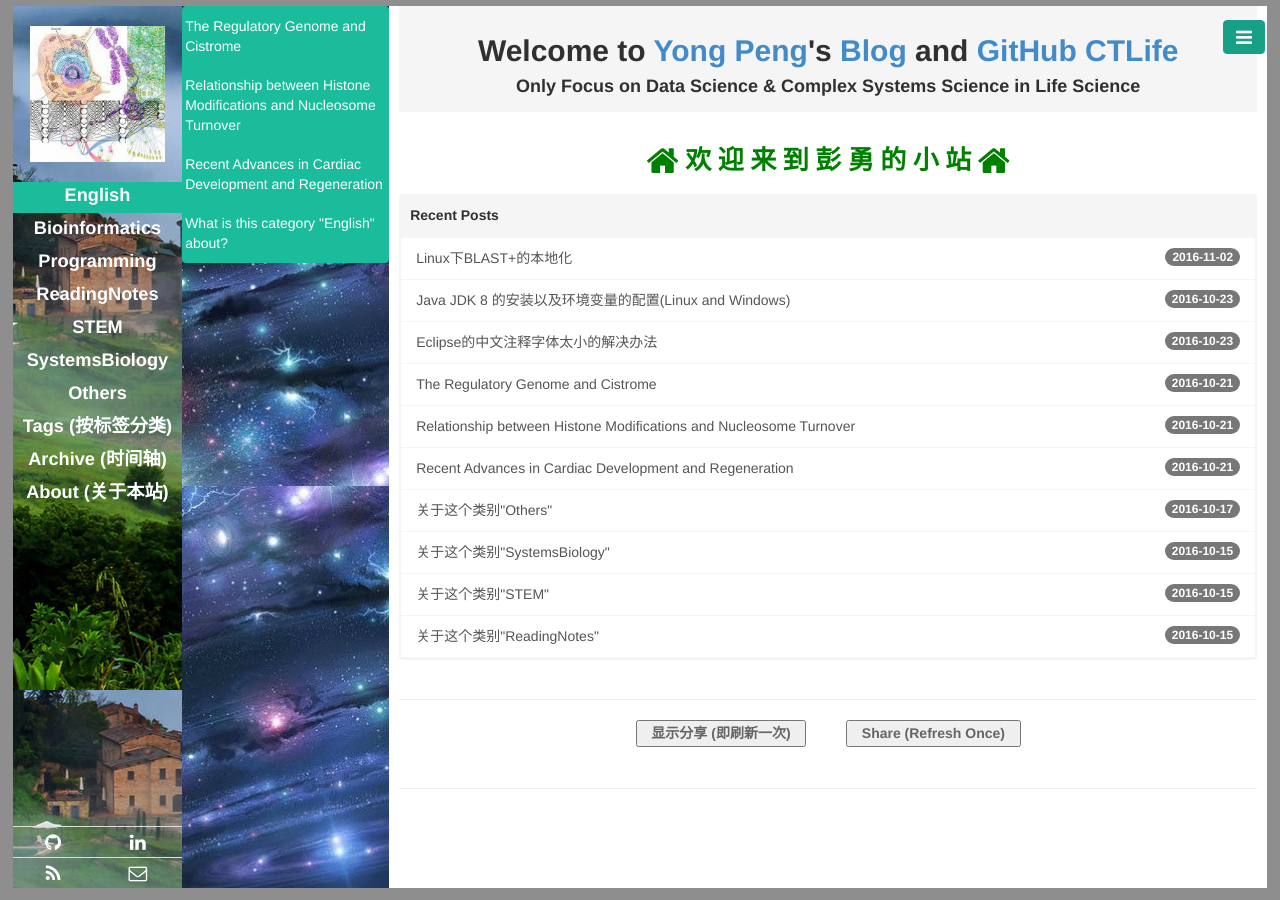
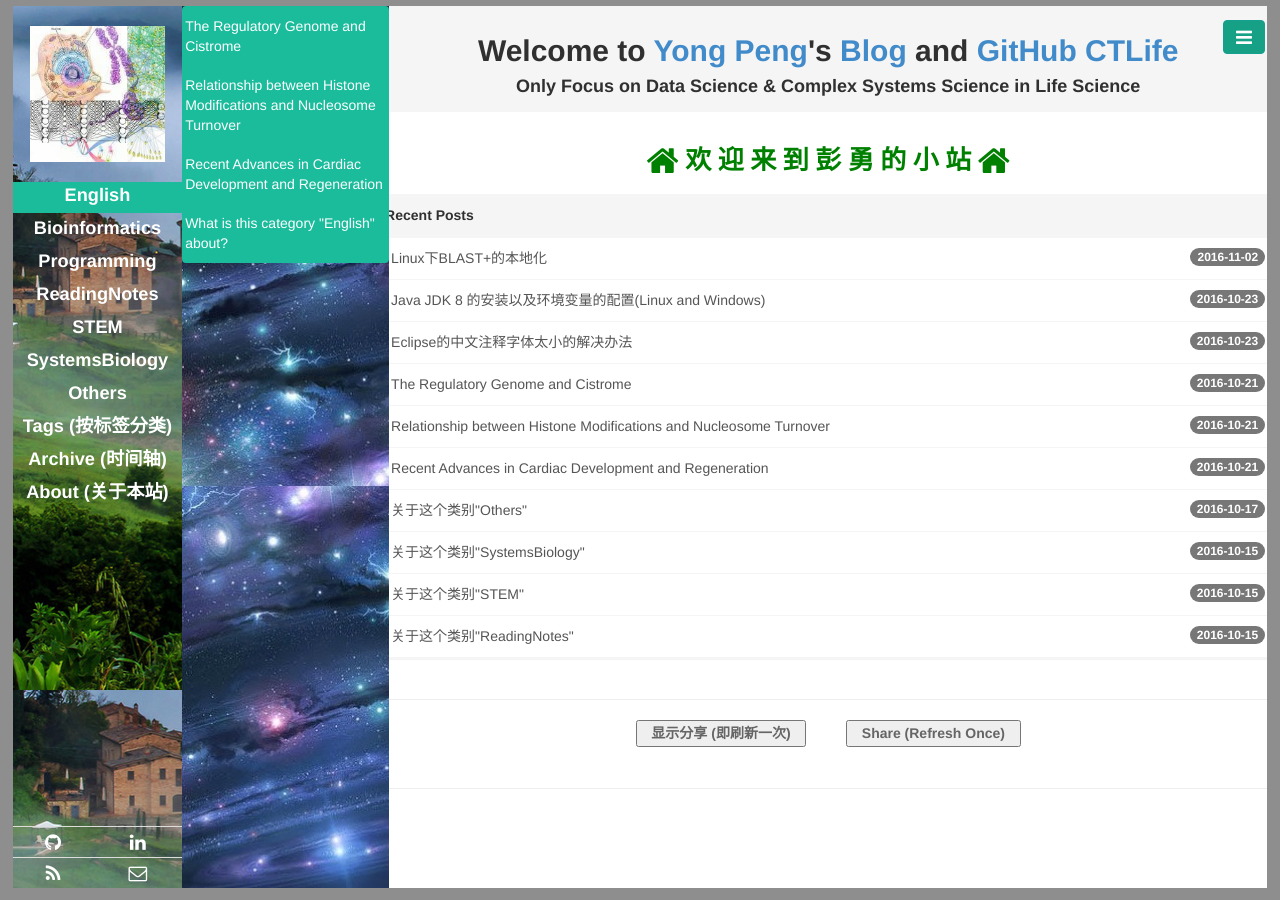
Before and after one commit to CTLife/CTLife.github.io, a Jekyll site: the page built from index.html, in a window 1280 px wide. Built offline with Jekyll 4.4.1, drawn with Linux system fonts in a browser that asks for light colours; Markdown is read by kramdown in place of the engine named in the settings; the list of posts is cut into pages by our own code.

Commit message:
Update base.css

```diff
--- a/public/css/base.css
+++ b/public/css/base.css
@@ -85,7 +85,7 @@ body, html {
   overflow-y: auto;
   background-color: #FFFFFF;
   overflow-x: hidden;
-  padding: 0   2%   0   2%;
+  padding: 0   0%   0   0%;
 }
 .aside3-title {
   /*  padding: 5px 5px 5px 5px;    上右下左内边距 */
```
